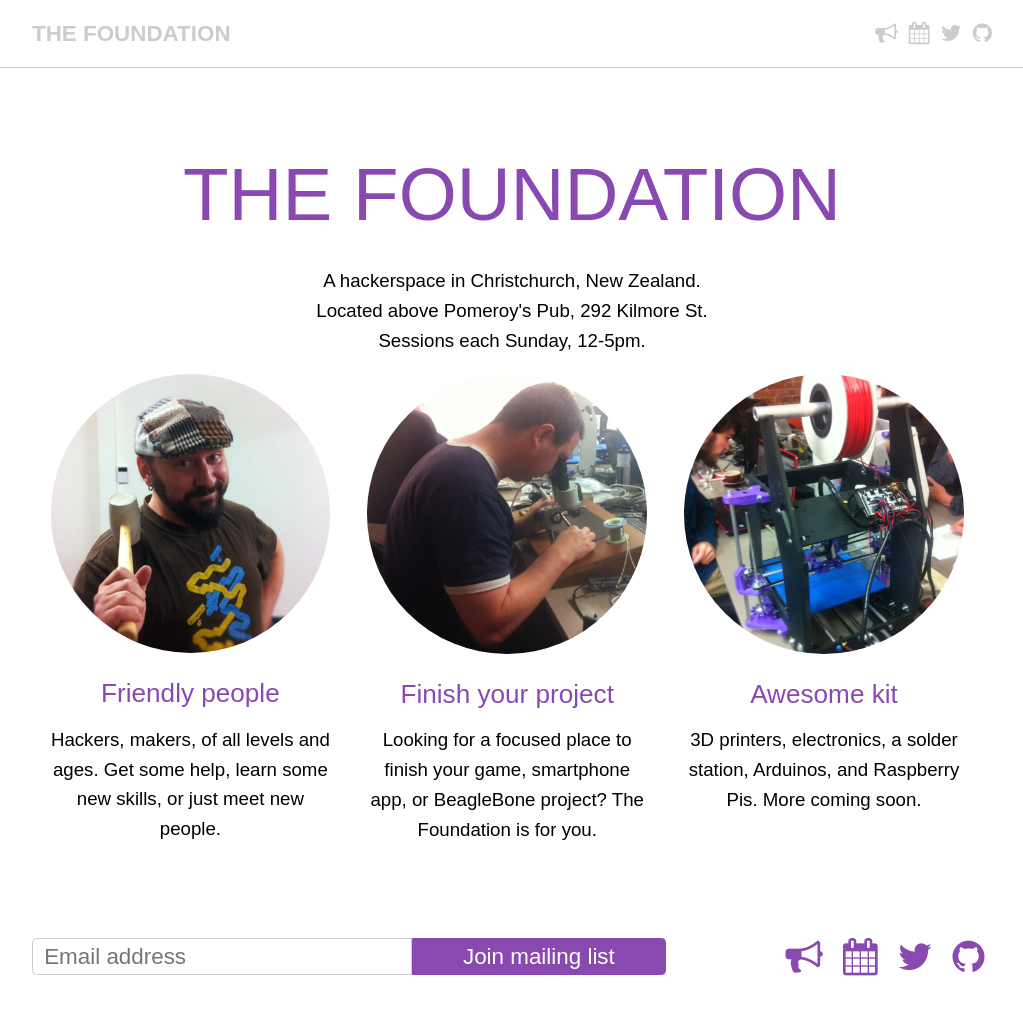
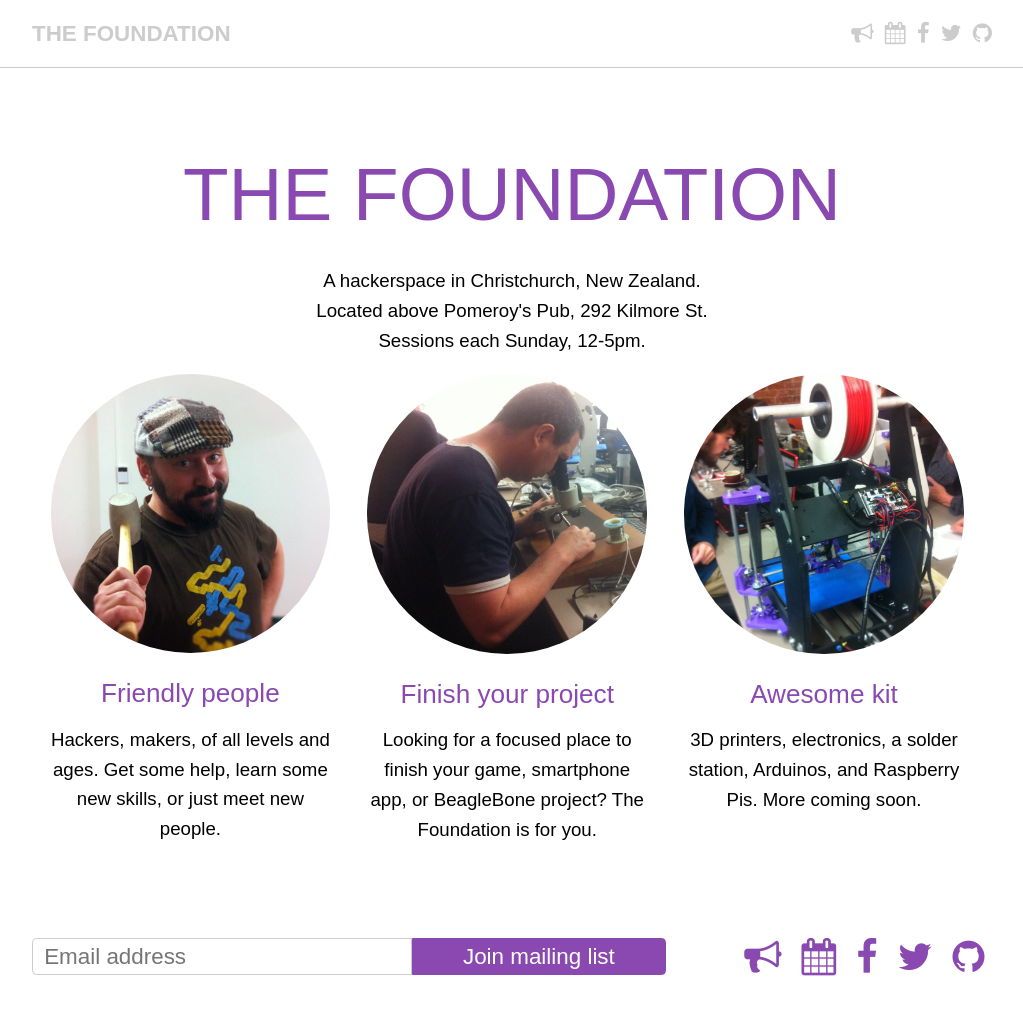
Before and after one commit to the-foundation/the-foundation.github.io, a Jekyll site: the page built from source/index.html, in a window 1280 px wide. Shown: the whole page, without its empty margins (128-1151 px from the left). Built offline with Jekyll 4.4.1, drawn with Linux system fonts in a browser that asks for light colours; nearby versions of some CDN libraries.

Commit message:
Add Facebook link

```diff
--- a/source/_layouts/bare.html
+++ b/source/_layouts/bare.html
@@ -27,6 +27,7 @@
         <div class="nav">
           <a href="https://groups.google.com/forum/?hl=en-GB#!forum/chchspace"><i class="fa fa-bullhorn"></i></a>
           <a href="http://www.meetup.com/The-Foundation-Christchurch/"><i class="fa fa-calendar"></i></a>
+          <a href="https://www.facebook.com/FoundationChch"><i class="fa fa-facebook"></i></a>
           <a href="https://twitter.com/foundation_chch"><i class="fa fa-twitter"></i></a>
           <a href="https://github.com/the-foundation"><i class="fa fa-github"></i></a>
         </div>
@@ -41,6 +42,7 @@
       <div class="external-links">
         <a href="https://groups.google.com/forum/?hl=en-GB#!forum/chchspace"><i class="fa fa-bullhorn"></i></a>
         <a href="http://www.meetup.com/The-Foundation-Christchurch/"><i class="fa fa-calendar"></i></a>
+        <a href="https://www.facebook.com/FoundationChch"><i class="fa fa-facebook"></i></a>
         <a href="https://twitter.com/foundation_chch"><i class="fa fa-twitter"></i></a>
         <a href="https://github.com/the-foundation"><i class="fa fa-github"></i></a>
       </div>
```
